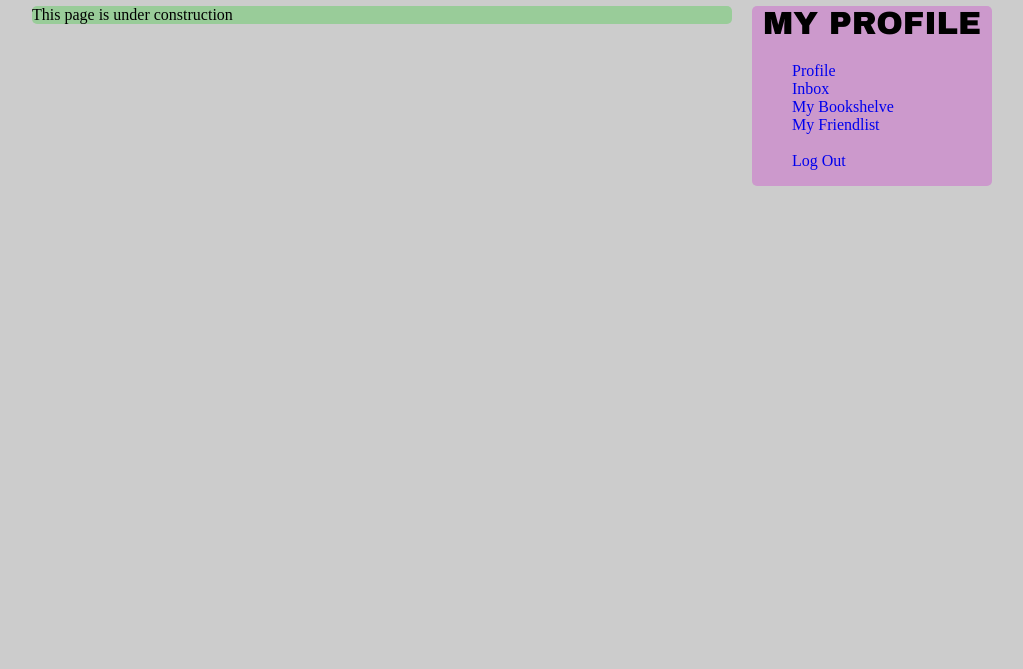
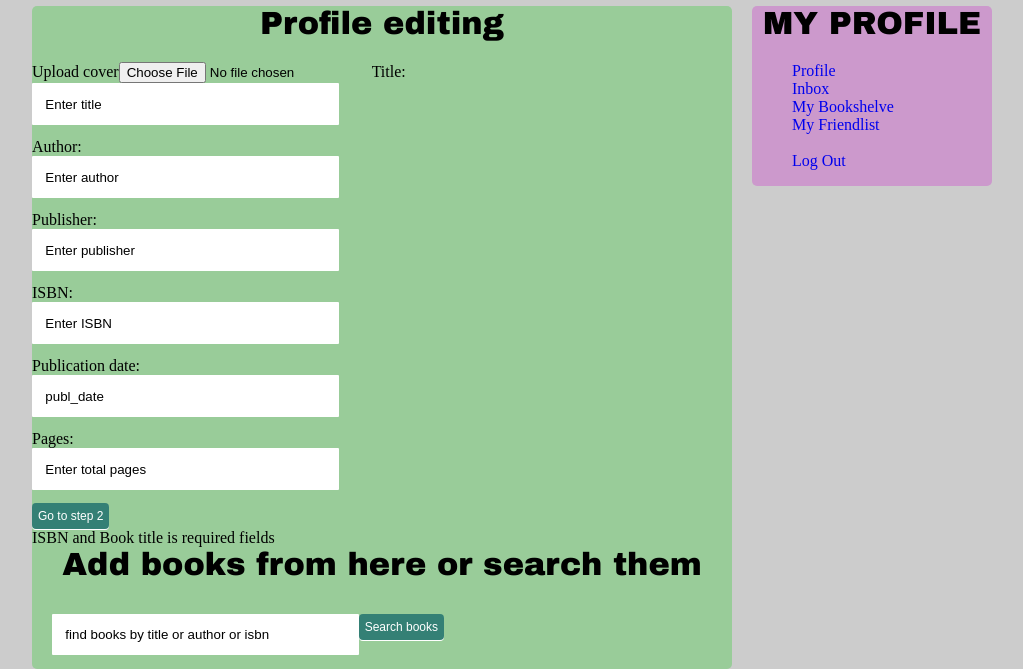
Before and after one commit to firebotQL/BookSharing, a CodeIgniter app: page /books/show in a window 1280 px wide. Shown: the part 364-1033 px from the top of the page, without its empty margins (128-1151 px from the left). Before the commit the page ends 550 px from the top, so only its background shows below. Run offline with CodeIgniter, Linux system fonts and the light colour scheme.

Commit message:
Some stuff checking in

```diff
--- a/application/controllers/books.php
+++ b/application/controllers/books.php
@@ -77,7 +77,7 @@ class Books extends Controller {
         $data = array( 'header_content' => 'site_view/site_header',
                        'site_content' => 'site_view/site_area',
                        'footer_content' => 'site_view/site_footer',
-                       'main_content' => 'site_view/dummy',
+                       'main_content' => 'site_view/books_main',
                        'profile_content' => 'site_view/profile'
                         );
         $data['profile_id'] = $this->session->userdata('user_id');
@@ -102,6 +102,22 @@ class Books extends Controller {
          $this->load->model('book_model');
          $result = $this->book_model->add_to_bookshelve($isbn, $user_id, $book_type);
          redirect('books/search/' . $keywords . '/' . $actions . '/' . $item_page );
+    }
+
+    function add_book_a()
+    {
+        $isbn = $this->input->post('isbn');
+        $book_type = $this->input->post('type');
+
+        if (!isset($isbn) ||
+            !isset($book_type)
+        )
+
+        $user_id = $this->session->userdata('user_id');
+        $this->load->model('book_model');
+        $result = $this->book_model->add_to_bookshelve($isbn, $user_id, $book_type);
+
+        print_r("Already in bookshelve");
     }
 
     function details()
@@ -142,6 +158,15 @@ class Books extends Controller {
                            'profile_content' => 'site_view/profile'
                     );
             $data['profile_id'] = $this->session->userdata('user_id');
+            $book_count = $this->book_model->check_book_exist($data['profile_id'], $isbn);
+            if ($book_count > 0)
+            {
+                $data['exist'] = TRUE;
+            }
+            else
+            {
+                $data['exist'] = FALSE;
+            }
             $this->load->view('template', $data);
         }
     }
--- a/application/controllers/comments.php
+++ b/application/controllers/comments.php
@@ -13,13 +13,14 @@ class Comments extends Controller
     {
         $user_id_or_isbn = $this->uri->segment(3);
         $comment = $this->input->post('comment_content');
-        $type_id = $this->input->post('type_id') ? $this->input->post('type_id') : 0 ;
+        $type_id = ($this->input->post('type_id') != "") ? $this->input->post('type_id') : 0 ;
         if (empty($user_id_or_isbn) || empty($comment))
         {
             return;                 // TODO: MAKE SOME ERROR MESSAGE TO HAPPEN
         }
         $sender_id =  $this->session->userdata('user_id');
         $is_sent = $this->comment_model->send_comment($user_id_or_isbn, $sender_id, $comment, $type_id);
+        print_r($type_id);
         if ($is_sent)
         {
             switch($type_id)
--- a/application/models/book_model.php
+++ b/application/models/book_model.php
@@ -106,5 +106,15 @@ class Book_model extends Model {
         return $result;
     }
 
+    function check_book_exist($user_id, $isbn)
+    {
+        $this->db->select('b.id');
+        $this->db->join('book b', 'b.id = bs.book_id');
+        $this->db->where('user_id', $user_id);
+        $this->db->where('b.isbn', $isbn);
+        $result = $this->db->get('book_shelve bs');
+        return $result->num_rows();
+    }
+
 
 }
--- /dev/null
+++ b/application/views/site_view/books_main.php
@@ -0,0 +1,75 @@
+<div class="main_books">
+    <div class="book_upload">
+        <h1> Profile editing </h1>
+        <?php echo isset($error) ? $error : "" ?>
+        <?php echo validation_errors('<p class="error">');?>
+        <?php
+            echo form_open_multipart('books/upload');
+            echo form_label('Upload cover', 'l_cover');
+            echo form_upload('cover', set_value('cover', 'Upload cover'));
+            echo form_label('Title: ', 'l_title');
+            echo form_input('title', set_value('title',"Enter title"));
+            echo form_label('Author: ', 'l_author');
+            echo form_input('author', set_value('author', "Enter author"));
+            echo form_label('Publisher: ', 'l_publisher');
+            echo form_input('publisher', set_value('publisher', "Enter publisher"));
+            echo form_label('ISBN: ', 'l_isbn');
+            echo form_input('isbn', set_value('isbn', "Enter ISBN"));
+            echo form_label('Publication date: ', 'l_pub_date');
+            echo form_input('publ_date', set_value('publ_date', "publ_date"));
+            echo form_label('Pages: ', 'l_pages');
+            echo form_input('pages', set_value('pages', "Enter total pages"));
+            echo form_submit('submit', 'Go to step 2');
+            echo form_close();
+        ?>
+
+        <span>ISBN and Book title is required fields</span>
+    </div>
+    <div class="book_random">
+        <h1>Add books from here or search them</h1>
+        <?php
+           $form_attributes = array('class' => 'search-form', 'id' => 'search-form', 'name' => 'search_terms');
+           $hidden_fields = array('item_page' => '1', 'action' => 'search');
+           echo form_open('books/search', $form_attributes, $hidden_fields);
+           echo "<div>";
+           $keyword_data = array('name'=>'keywords',
+                                 'class'=>'keyword',
+                                 'value' => 'find books by title or author or isbn',
+                                 'size' => "15");
+           echo form_input($keyword_data);
+
+           $submit_data = array ('name'  => 'submit','class' => 'button submit');
+           echo form_submit($submit_data, 'Search books');
+           echo "</div>";
+           echo form_close();
+        ?>
+        <div class="rand_books_list">
+            <table>
+            <?php if (isset($book_list)): ?>
+            <?php foreach ($book_list->Items->Item as $book): ?>
+                    <tr>
+                        <td>
+                            <img src="<?php echo ($book->MediumImage->URL != "") ? $book->MediumImage->URL : "/images/no-cover.png"; // Link to Thumbnail?>"
+                                class="image-thumbnail"
+                                height="100px"
+                                width="75px"/>
+                        </td>
+                        <td>
+                            <p> Title: <strong><?php echo $book->ItemAttributes->Title; //Echo title of book ?></strong></p>
+                            <p> by <?php echo $book->ItemAttributes->Author; // Echo author of book ?></p>
+                        </td>
+                        <td>
+                            <?php
+                                echo form_open('books/details');
+                                echo form_hidden('isbn', set_value('isbn', $book->ItemAttributes->ISBN));
+                                echo form_submit('submit', 'View details');
+                                echo form_close();
+                            ?>
+                        </td>
+                    </tr>
+            <?php endforeach; ?>
+            <?php endif; ?>
+        </table>
+        </div>
+    </div>
+</div>
--- a/js/gui-functionality.js
+++ b/js/gui-functionality.js
@@ -1,2 +1,17 @@
 $(function() {
+    $('.add_details_book').click(function() {
+        var isbn = $("input[name='jid_hidden_isbn']").val();
+        var type = $("input[name='jid_hidden_type']").val();
+        var posting = "isbn=" + isbn + "&type=" + type;
+        $.ajax({
+            url: "/books/add_book_a",
+            type: "POST",
+            data: posting,
+            success: function(data) {
+                $(".add_details_book").html(data);
+                $(".add_detauls_book").attr('class', 'added');
+            }
+        })
+
+    });
 });
```
Also changed, not shown: application/views/site_view/book_details.php (+15 -1 lines), application/views/site_view/find_books.php (+7 -0 lines).
